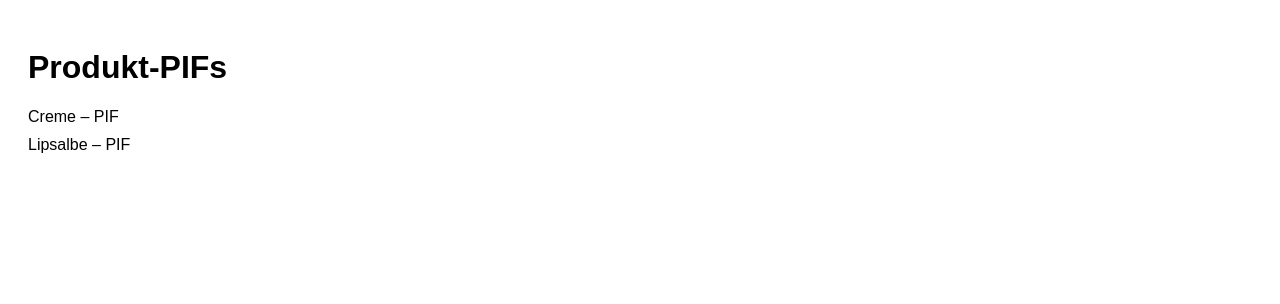
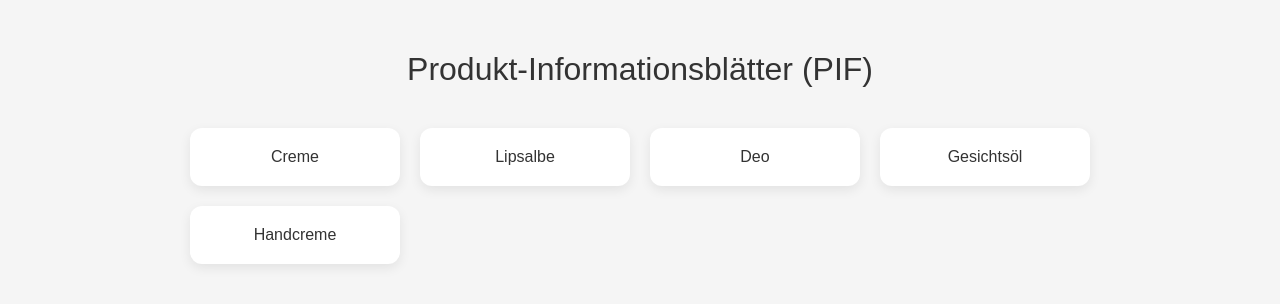
Before and after one commit to BienenAG/pif-viewer, a plain HTML site: page index.html in a window 1280 px wide. Drawn offline with Linux system fonts and the light colour scheme.

Commit message:
Update index.html

```diff
--- a/index.html
+++ b/index.html
@@ -1,18 +1,62 @@
 <!DOCTYPE html>
 <html lang="de">
 <head>
-  <meta charset="utf-8">
-  <meta name="viewport" content="width=device-width,initial-scale=1">
+  <meta charset="utf-8" />
+  <meta name="viewport" content="width=device-width, initial-scale=1" />
   <title>PIF Übersicht</title>
+
   <style>
-    body { font-family:Arial, sans-serif; padding:20px; }
-    a { display:block; margin:10px 0; color:#000; text-decoration:none; }
+    body {
+      margin: 0;
+      font-family: Arial, sans-serif;
+      background: #f5f5f5;
+      padding: 30px;
+    }
+
+    h1 {
+      text-align: center;
+      margin-bottom: 40px;
+      font-weight: 400;
+      color: #333;
+    }
+
+    .grid {
+      display: grid;
+      grid-template-columns: repeat(auto-fit, minmax(180px, 1fr));
+      gap: 20px;
+      max-width: 900px;
+      margin: 0 auto;
+    }
+
+    .card {
+      background: white;
+      padding: 20px;
+      border-radius: 12px;
+      text-align: center;
+      box-shadow: 0 4px 12px rgba(0,0,0,0.08);
+      transition: 0.25s ease;
+      text-decoration: none;
+      color: #333;
+      font-size: 16px;
+      font-weight: 500;
+    }
+
+    .card:hover {
+      transform: translateY(-4px);
+      box-shadow: 0 6px 18px rgba(0,0,0,0.12);
+    }
   </style>
 </head>
+
 <body>
-  <h1>Produkt-PIFs</h1>
-  <a href="/creme.html">Creme – PIF</a>
-  <a href="/lipsalbe.html">Lipsalbe – PIF</a>
-  <!-- weitere Links -->
+  <h1>Produkt-Informationsblätter (PIF)</h1>
+
+  <div class="grid">
+    <a class="card" href="creme.html">Creme</a>
+    <a class="card" href="lipsalbe.html">Lipsalbe</a>
+    <a class="card" href="deo.html">Deo</a>
+    <a class="card" href="gesichtsoel.html">Gesichtsöl</a>
+    <a class="card" href="handcreme.html">Handcreme</a>
+  </div>
 </body>
 </html>
```
